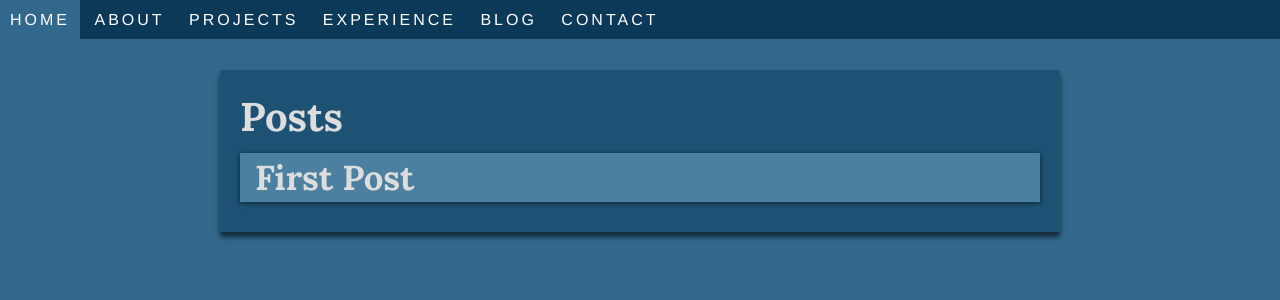
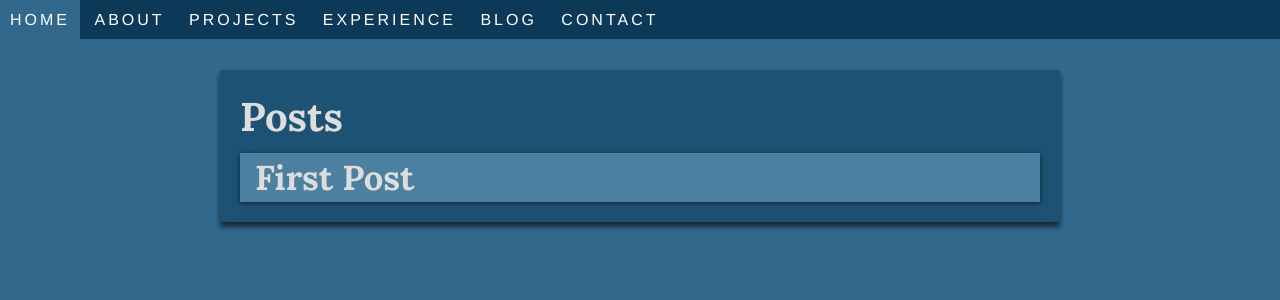
Before and after one commit to jroggeman/jroggeman.github.io, a Jekyll site: the page built from blog/index.md, in a window 1280 px wide. Shown: the top 300 px of the page. Built offline with Jekyll 4.4.1, drawn with Linux system fonts in a browser that asks for light colours.

Commit message:
Common internal margins

```diff
--- a/css/main.scss
+++ b/css/main.scss
@@ -58,7 +58,7 @@ h2 {
     padding-top: 10px;
     padding-left: 20px;
     padding-right: 20px;
-    padding-bottom: 20px;
+    padding-bottom: 10px;
 
     background-color: $container-color;
     box-shadow: 0px 5px 5px $shadow-color;
@@ -87,6 +87,10 @@ h2 {
 
     &:hover {
         box-shadow: 0px 5px 5px $shadow-color;
+    }
+
+    &.non-list {
+        margin-bottom: 10px;
     }
 }
 
--- a/index.html
+++ b/index.html
@@ -4,7 +4,7 @@ layout: default
 <div>
 <img src="joel.jpg" height="300" width="300">
 </div>
-<div class="card">
+<div class="card non-list">
     <p id="intro">
     <span class="leader">Hi!</span>I'm Joel, and I like to tell computers what
     to do (and get frustrated when they don't listen).  When I'm not coding, I'm
```
Also changed, not shown: about/index.md (+1 -1 lines).
